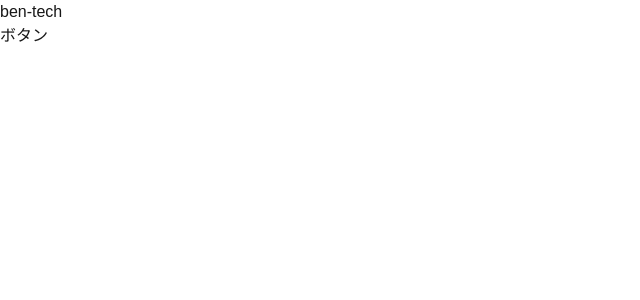
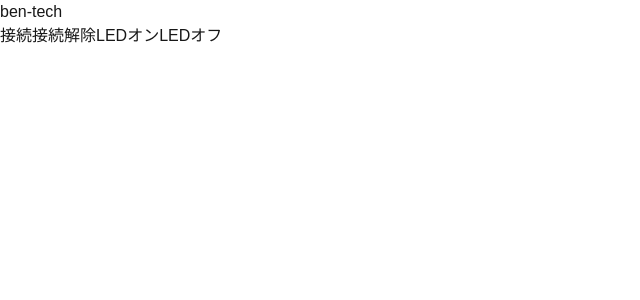
Before and after one commit to sinano1107/ben-tech, a Next.js app in the folder web/: page / in a window 1280 px wide. Shown: the top 300 px of the page, without its empty margins (0-640 px from the left). Built offline with nearby package versions, Linux system fonts and the light colour scheme.

Commit message:
update picoからの通知を受け取る

```diff
--- a/web/src/app/page.tsx
+++ b/web/src/app/page.tsx
@@ -1,7 +1,14 @@
 "use client";
 
 export default function Home() {
-  const handleClick = async () => {
+  let server: BluetoothRemoteGATTServer | undefined;
+  let service: BluetoothRemoteGATTService | undefined;
+  let listen_control_char: BluetoothRemoteGATTCharacteristic | undefined;
+  let notify_on_button_pressed_char:
+    | BluetoothRemoteGATTCharacteristic
+    | undefined;
+
+  const connect = async () => {
     try {
       const device = await navigator.bluetooth.requestDevice({
         filters: [{ services: ["00a8a81d-4125-410e-a5c3-62615319bcbd"] }],
@@ -9,32 +16,57 @@
       });
       console.log("選択されたデバイス:", device.name);
 
-      const server = await device.gatt?.connect();
-
-      const service = await server?.getPrimaryService(
+      server = await device.gatt?.connect();
+      service = await server?.getPrimaryService(
         "00a8a81d-4125-410e-a5c3-62615319bcbd"
       );
-      const char = await service?.getCharacteristic(
-        "46898fe4-4b87-47c5-833f-6b9df8ca3b13"
+
+      notify_on_button_pressed_char = await service?.getCharacteristic(
+        "2273b7b4-fbbd-4904-81f5-d9f6ea4dadc7"
       );
-      const value = new Uint8Array(1);
-      value[0] = 1;
-      console.log(value);
-
-      await char?.writeValueWithoutResponse(value);
-      console.log("送信完了");
-
-      server?.disconnect();
-      console.log("接続解除済み");
+      await notify_on_button_pressed_char?.startNotifications();
+      notify_on_button_pressed_char?.addEventListener(
+        "characteristicvaluechanged",
+        handleNotifications
+      );
     } catch (error) {
       console.log("デバイスの選択に失敗しました:", error);
     }
   };
 
+  const disconnect = async () => {
+    server?.disconnect();
+    console.log("接続解除済み");
+  };
+
+  const set_led = async (_value: boolean) => {
+    if (listen_control_char === undefined) {
+      listen_control_char = await service?.getCharacteristic(
+        "46898fe4-4b87-47c5-833f-6b9df8ca3b13"
+      );
+    }
+    const value = new Uint8Array(1);
+    value[0] = _value ? 1 : 0;
+    await listen_control_char?.writeValueWithoutResponse(value);
+    console.log("送信完了");
+  };
+
+  const handleNotifications = (event: Event) => {
+    const value = String.fromCharCode.apply(
+      "",
+      // @ts-expect-error このような実装しか見つからなかった
+      new Uint8Array(event.target.value.buffer)
+    );
+    console.log("通知を受け取りました", value, event);
+  };
+
   return (
     <div>
       <h1>ben-tech</h1>
-      <button onClick={handleClick}>ボタン</button>
+      <button onClick={connect}>接続</button>
+      <button onClick={disconnect}>接続解除</button>
+      <button onClick={() => set_led(true)}>LEDオン</button>
+      <button onClick={() => set_led(false)}>LEDオフ</button>
     </div>
   );
 }
```
